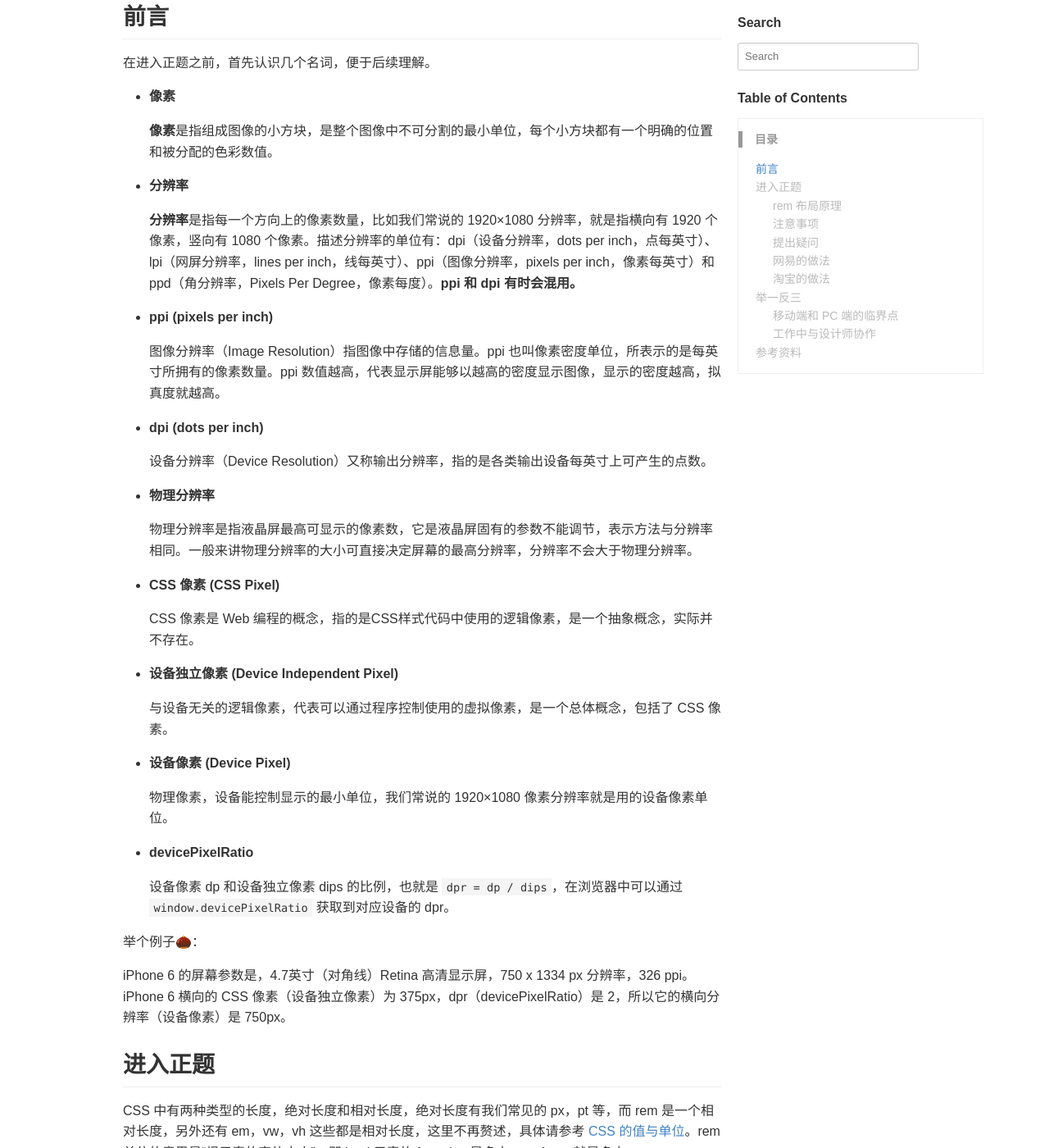
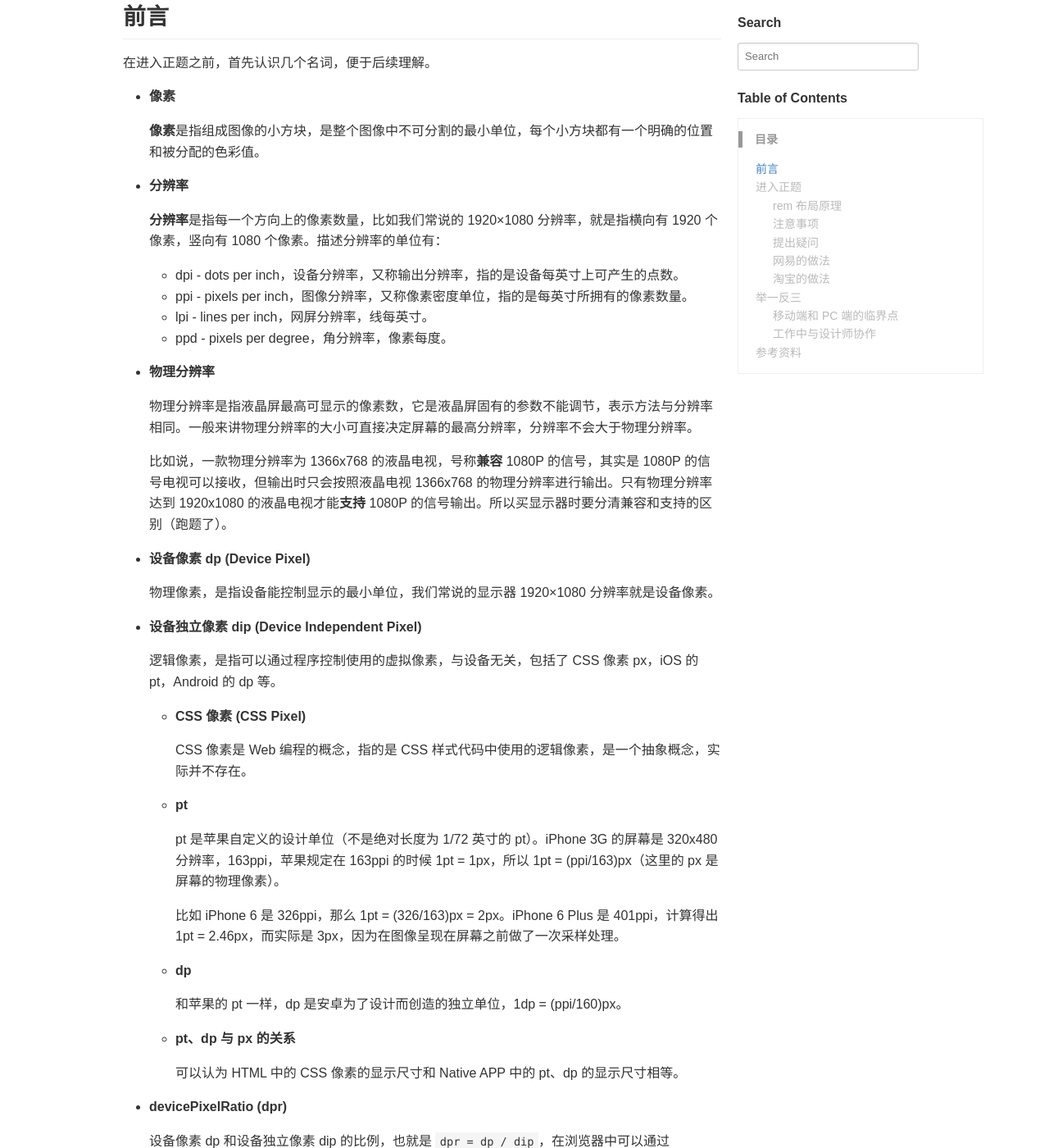
Before and after one commit to iamjichao/iamjichao.github.io, a Jekyll site: the page built from _posts/2021-01-02-rem.md, in a window 1280 px wide and 1400 px high, scrolled down 228 px. Shown: the whole window at 82% size. Built offline with Jekyll 4.4.1, drawn with Linux system fonts in a browser that asks for light colours; some web fonts are replaced; comment, search, counter and statistics services are not loaded; a style sheet for code colours, icons or effects is not loaded; some of the changed text lies outside the part shown.

Commit message:
update posts

````diff
--- a/_posts/2021-01-02-rem.md
+++ b/_posts/2021-01-02-rem.md
@@ -1,7 +1,7 @@
 ---
 layout: post
 title: 一次搞懂 rem 布局
-categories: [CSS]
+categories: [一次搞懂系列, CSS]
 description: 一次搞懂 rem 布局
 keywords: [CSS, rem]
 ---
@@ -12,74 +12,114 @@
 
 - **像素**
 
-    **像素**是指组成图像的小方块，是整个图像中不可分割的最小单位，每个小方块都有一个明确的位置和被分配的色彩数值。
+    **像素**是指组成图像的小方块，是整个图像中不可分割的最小单位，每个小方块都有一个明确的位置和被分配的色彩值。
 
 - **分辨率**
 
-    **分辨率**是指每一个方向上的像素数量，比如我们常说的 1920×1080 分辨率，就是指横向有 1920 个像素，竖向有 1080 个像素。描述分辨率的单位有：dpi（设备分辨率，dots per inch，点每英寸）、lpi（网屏分辨率，lines per inch，线每英寸）、ppi（图像分辨率，pixels per inch，像素每英寸）和 ppd（角分辨率，Pixels Per Degree，像素每度）。**ppi 和 dpi 有时会混用。**
-
-- **ppi (pixels per inch)**
-
-    图像分辨率（Image Resolution）指图像中存储的信息量。ppi 也叫像素密度单位，所表示的是每英寸所拥有的像素数量。ppi 数值越高，代表显示屏能够以越高的密度显示图像，显示的密度越高，拟真度就越高。
-
-- **dpi (dots per inch)**
-
-    设备分辨率（Device Resolution）又称输出分辨率，指的是各类输出设备每英寸上可产生的点数。
+    **分辨率**是指每一个方向上的像素数量，比如我们常说的 1920×1080 分辨率，就是指横向有 1920 个像素，竖向有 1080 个像素。描述分辨率的单位有：
+    - dpi - dots per inch，设备分辨率，又称输出分辨率，指的是设备每英寸上可产生的点数。
+    - ppi - pixels per inch，图像分辨率，又称像素密度单位，指的是每英寸所拥有的像素数量。
+    - lpi - lines per inch，网屏分辨率，线每英寸。
+    - ppd - pixels per degree，角分辨率，像素每度。
 
 - **物理分辨率**
 
     物理分辨率是指液晶屏最高可显示的像素数，它是液晶屏固有的参数不能调节，表示方法与分辨率相同。一般来讲物理分辨率的大小可直接决定屏幕的最高分辨率，分辨率不会大于物理分辨率。
 
-- **CSS 像素 (CSS Pixel)**
+    比如说，一款物理分辨率为 1366x768 的液晶电视，号称**兼容** 1080P 的信号，其实是 1080P 的信号电视可以接收，但输出时只会按照液晶电视 1366x768 的物理分辨率进行输出。只有物理分辨率达到 1920x1080 的液晶电视才能**支持** 1080P 的信号输出。所以买显示器时要分清兼容和支持的区别（跑题了）。
 
-    CSS 像素是 Web 编程的概念，指的是CSS样式代码中使用的逻辑像素，是一个抽象概念，实际并不存在。
+- **设备像素 dp (Device Pixel)**
 
-- **设备独立像素 (Device Independent Pixel)**
+    物理像素，是指设备能控制显示的最小单位，我们常说的显示器 1920×1080 分辨率就是设备像素。
 
-    与设备无关的逻辑像素，代表可以通过程序控制使用的虚拟像素，是一个总体概念，包括了 CSS 像素。
+- **设备独立像素 dip (Device Independent Pixel)**
 
-- **设备像素 (Device Pixel)**
+    逻辑像素，是指可以通过程序控制使用的虚拟像素，与设备无关，包括了 CSS 像素 px，iOS 的 pt，Android 的 dp 等。
 
-    物理像素，设备能控制显示的最小单位，我们常说的 1920×1080 像素分辨率就是用的设备像素单位。
+    - **CSS 像素 (CSS Pixel)**
 
-- **devicePixelRatio**
+        CSS 像素是 Web 编程的概念，指的是 CSS 样式代码中使用的逻辑像素，是一个抽象概念，实际并不存在。
 
-    设备像素 dp 和设备独立像素 dips 的比例，也就是 `dpr = dp / dips`，在浏览器中可以通过 `window.devicePixelRatio` 获取到对应设备的 dpr。
+    - **pt**
+
+        pt 是苹果自定义的设计单位（不是绝对长度为 1/72 英寸的 pt）。iPhone 3G 的屏幕是 320x480 分辨率，163ppi，苹果规定在 163ppi 的时候 1pt = 1px，所以 1pt = (ppi/163)px（这里的 px 是屏幕的物理像素）。
+
+        比如 iPhone 6 是 326ppi，那么 1pt = (326/163)px = 2px。iPhone 6 Plus 是 401ppi，计算得出 1pt = 2.46px，而实际是 3px，因为在图像呈现在屏幕之前做了一次采样处理。
+
+    - **dp**
+
+        和苹果的 pt 一样，dp 是安卓为了设计而创造的独立单位，1dp = (ppi/160)px。
+
+    - **pt、dp 与 px 的关系**
+
+        可以认为 HTML 中的 CSS 像素的显示尺寸和 Native APP 中的 pt、dp 的显示尺寸相等。
+
+- **devicePixelRatio (dpr)**
+
+    设备像素 dp 和设备独立像素 dip 的比例，也就是 `dpr = dp / dip`，在浏览器中可以通过 `window.devicePixelRatio` 获取到对应设备的 dpr。
 
 举个例子🌰：
 
-iPhone 6 的屏幕参数是，4.7英寸（对角线）Retina 高清显示屏，750 x 1334 px 分辨率，326 ppi。iPhone 6 横向的 CSS 像素（设备独立像素）为 375px，dpr（devicePixelRatio）是 2，所以它的横向分辨率（设备像素）是 750px。
+iPhone 6 的屏幕参数是，4.7英寸（对角线）Retina 高清显示屏，750x1334 分辨率，326ppi。iPhone 6 的横向分辨率（设备像素）是 750px，dpr（devicePixelRatio）是 2，所以它横向的 CSS 像素（设备独立像素）为 375px。
+
+![image](https://fehub.net/images/posts/rem-1.jpg)
 
 ## 进入正题
 
-CSS 中有两种类型的长度，绝对长度和相对长度，绝对长度有我们常见的 px，pt 等，而 rem 是一个相对长度，另外还有 em，vw，vh 这些都是相对长度，这里不再赘述，具体请参考 [CSS 的值与单位](https://developer.mozilla.org/zh-CN/docs/Learn/CSS/Building_blocks/Values_and_units)。rem 单位的意思是“根元素的字体大小”，即 html 元素的 font-size 是多少 px，1rem 就是多少 px。
+CSS 中有两种类型的长度，绝对长度和相对长度，绝对长度有我们常见的 px，pt（point）等，而 rem 是一个相对长度，另外还有 em，vw，vh 这些都是相对长度，这里不再赘述，具体请参考 [CSS 的值与单位](https://developer.mozilla.org/zh-CN/docs/Learn/CSS/Building_blocks/Values_and_units)。
+
+rem 单位的意思是“根元素的字体大小”，即 html 元素的 font-size 是多少 px，1rem 就是多少 px。
 
 如果我们按设计稿的尺寸实现了一个页面，理论上只在设计稿对应分辨率的屏幕上看才是正好的，在更大或者更小的屏幕上看可能就不合适了，这时候我们就要用到 rem 布局通过放大或者缩小让页面适应当前的屏幕。
 
-rem 布局是弹性布局的一种实现方式，而弹性布局可以算作响应式布局的一种，但响应式布局不是弹性布局，弹性布局强调等比缩放，100%还原，rem 布局的本质就是等比缩放；响应式布局强调不同屏幕要有不同的显示，比如媒体查询。
+rem 布局是弹性布局的一种实现方式，而弹性布局可以算作响应式布局的一种，但响应式布局不是弹性布局。弹性布局强调等比缩放，100%还原，rem 布局的本质就是等比缩放；响应式布局强调不同屏幕要有不同的显示，比如媒体查询。
 
 ### rem 布局原理
 
-以设计稿的尺寸（一般是宽度）为标准，比如设计师按照 750px 宽度的标准做设计稿，在此基础上，我们定义一个数值代表此时的 1rem 是多少，为了方便计算我们取 100px 为 1rem，那么设计稿的宽度就是 7.5rem，不同设备对应的 1rem 数值即 html 元素的 font-size 就是 deviceWidth / 7.5，例如 iPhone6 横向的CSS 像素为 375px，那么对应的 1rem 数值就是 375 / 7.5=50px，也就是 html 元素上的 font-size 的值。
+以设计稿的尺寸（一般是宽度）为标准，在此基础上，我们定义一个数值代表此时的 1rem 是多少，因为 rem 的本质是等比缩放，我们可以得到：
 
 ```
-不同设备对应的 1rem = deviceWidth / (设计稿宽度 / 设计稿参照的 1rem 值)
+设计稿宽度 / 设计稿参照的 1rem = deviceWidth / 设备对应的 1rem
 ```
 
-浏览器渲染页面阶段，在加载 CSS 之前，我们通过 `document.documentElement.clientWidth` 获取到当前设备的 CSS 像素，根据上面的公式动态计算出根元素的 font-size 值，然后把这个值赋给 html 元素，这些通过 JS 动态完成。在解析 CSS 时，浏览器会根据 html 元素上 font-size 的值把 rem 值换算成适合自己的 px 值，这样就实现了使用一套 CSS 代码适配不同的设备。
+然后我们可以计算出不同设备对应的 1rem 的值：
+
+```
+设备对应的 1rem = deviceWidth / (设计稿宽度 / 设计稿参照的 1rem)
+```
+
+举个例子🌰：
+
+设计师按照 750px 宽度的标准做设计稿，为了方便计算我们取 100px 为 1rem，那么设计稿的宽度就是 7.5rem，不同设备对应的 1rem 的值就是 deviceWidth / 7.5。iPhone6 横向的CSS 像素为 375px，那么对应的 1rem 数值就是 375 / 7.5=50px。
+
+浏览器渲染页面阶段，在加载 CSS 之前，我们通过 `document.documentElement.clientWidth` 获取到当前设备的 CSS 像素，根据上面的公式动态计算出根元素的 font-size 值，然后把这个值赋给 html 元素，这些通过 JS 动态完成。
+
+```js
+document.documentElement.style.fontSize = document.documentElement.clientWidth / 7.5 + 'px';
+```
+
+在解析 CSS 时，浏览器会根据 html 元素上 font-size 的值把 rem 值换算成适合自己的 px 值，这样就实现了使用一套 CSS 代码适配不同的设备。
 
 ### 注意事项
 
 - 在实现 CSS 代码时，我们可以提前计算好 rem 值直接使用，也可以直接按设计稿标注写 px，然后通过 CSS 处理器去转换，但要注意配置好 px2rem 的比例。
+
 - HTML 中要对视口做如下设置：
 
 ```html
 <meta name="viewport" content="width=device-width,initial-scale=1.0,maximum-scale=1.0,minimum-scale=1.0,user-scalable=no">
 ```
+有关 `<meta name="viewport">` content 属性的值，可以参考 [标准元数据名称](https://developer.mozilla.org/zh-CN/docs/Web/HTML/Element/meta/name)。
 
 ### 提出疑问
 
-到这里好像已经实现了 rem 布局来适配不同的设备 ，但是感觉还有点疑问，设计师说设计稿是按 iPhone 6 横向分辨率 750px 的标准给的，我们是按 750px 的 CSS 像素来实现的代码，所以按 375px 的 CSS 像素计算时实际上经过了一次缩小的过程。那么 CSS 像素作为一个抽象概念，它对于同一设备是不变的吗？
+到这里好像已经实现了 rem 布局来适配不同的设备，但是感觉还有点疑问。
+
+设计师：设计稿是按照 iPhone 6 横向分辨率 750px 的标准给出的。
+
+我：秋豆麻袋，iPhone 6 横向的 CSS 像素为 375px，所以说上边的例子我们实现的其实是两倍的 iPhone 6 的视图，应用在页面上时，首先经过了一次缩小的过程。总感觉怪怪的。
+
+那么 CSS 像素作为一个抽象概念，它对于同一设备是不变的吗？
 
 上边我们在 HTML 中设置了 viewport，其中的 scale 表示缩放比例，width = device-width 表示整个网页在设备内显示时的页面宽度等于设备逻辑像素（CSS 像素）大小。这个 device-width 的计算公式为：
 
@@ -93,7 +133,9 @@
 - 当 devicePixelRatio 为 2 时，scale 为 0.5
 - 当 devicePixelRatio 为 3 时，scale 为 0.3333
 
-也就是说，devicePixelRatio * scale 始终等于 1，那么 device-width 就和设备的物理分辨率始终相等。iPhone 6 的 devicePixelRatio 值为 2，当 scale 为 0.5 时，iPhone 6 的横向 CSS 像素就和设计稿一样了。
+也就是说，devicePixelRatio * scale 始终等于 1，那么 device-width 就和设备的物理分辨率始终相等。iPhone 6 的 devicePixelRatio 为 2，当 scale 为 0.5 时，iPhone 6 的横向 CSS 像素就和设计稿一样了。
+
+![image](https://fehub.net/images/posts/rem-2.jpg)
 
 所以，scale 的值会改变设备的 CSS 像素。
 
@@ -103,11 +145,11 @@
 
 - 为了方便计算，以 100px 的 font-size 为参照，此时 1rem = 100px
 - 计算设计稿的宽度为 750 / 100 = 7.5rem
-- 通过以下代码动态设置 html 的 font-size：
+- 通过以下代码动态设置 html 标签的 font-size：
 
-```js
-document.documentElement.style.fontSize = document.documentElement.clientWidth / 7.5 + 'px';
-```
+    ```js
+    document.documentElement.style.fontSize = document.documentElement.clientWidth / 7.5 + 'px';
+    ```
 
 - 写 CSS 时，各元素的 CSS 尺寸（rem 值）= 设计稿标注尺寸 / 100
 
@@ -115,8 +157,8 @@
 
 淘宝使用了动态设置 scale 的方法，如上述所说根据设备的 devicePixelRatio 动态设置 scale 的值，使设备的物理像素和 CSS 像素相等。还是以 iPhone 6 的 750px 设计稿为例：
 
-- 以 deviceWidth / 10 = 750 / 10 = 75px 的 font-size 为参照，此时 1rem = 75px
-- 计算设计稿的宽度为 750 / 75 = 10rem
+- 设定设计稿的宽度为 10rem
+- 此时 html 标签的 font-size 值为 750 / 10 = 75px，即 1rem = 75px
 - 动态设置 viewport 的 scale
 
     ```js
@@ -126,13 +168,13 @@
 
     上边说了这么做的目的是为了保证页面的大小与设计稿保持一致，比如设计稿是 750px 的横向分辨率，那么实际页面的 device-width，以 iPhone 6 来说，也等于750px，这样的话设计稿上标注的尺寸只要除以某一个值就能够转换为 rem 了。
 
-- 动态计算 html 的 font-size
+- 动态计算 html 标签的 font-size
 
     ```js
     document.documentElement.style.fontSize = document.documentElement.clientWidth / 10 + 'px';
     ```
 
-- 写 CSS 时，各元素的 CSS 尺寸（rem 值）= 设计稿标注尺寸 / 设计稿横向分辨率 / 10 = 设计稿标注尺寸 / 75
+- 写 CSS 时，各元素的 CSS 尺寸（rem 值）= 设计稿标注尺寸 / 75
 
 ## 举一反三
 
@@ -163,5 +205,7 @@
 - [手机端 rem 布局详解](https://blog.csdn.net/xwqqq/article/details/54862279)
 - [前端工程师需要明白的「像素」](https://www.jianshu.com/p/af6dad66e49a)
 - [CSS 像素、设备独立像素、设备像素之间关系](https://www.cnblogs.com/jiangzilong/p/6700023.html)
+- [基础 px、pt、ppi 的知识](https://zhuanlan.zhihu.com/p/70383462)
 - [A pixel is not a pixel is not a pixel](https://www.quirksmode.org/blog/archives/2010/04/a_pixel_is_not.html)
 - [设备像素比 devicePixelRatio 简单介绍](https://www.zhangxinxu.com/wordpress/2012/08/window-devicepixelratio/)
+- [针对iPhone的pt、Android的dp、HTML的css像素与dpr、设计尺寸和物理像素的浅分析](http://t.zoukankan.com/wmhuang-p-6817057.html)
````
Also changed, not shown: images/posts/rem-1.jpg (added), images/posts/rem-2.jpg (added).
